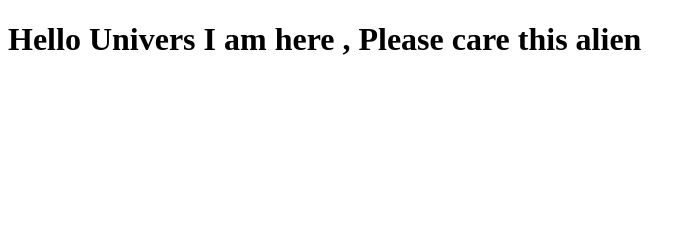
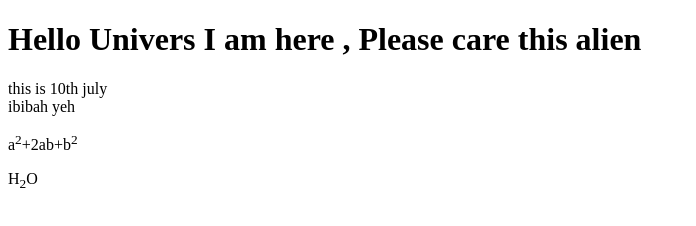
Before and after one commit to emamuddin10/digital-agency, a plain HTML site: page index.html in a window 1280 px wide. Shown: the whole page, without its empty margins (0-696 px from the left). Drawn offline with Linux system fonts and the light colour scheme.

Commit message:
add some new tag

```diff
--- a/index.html
+++ b/index.html
@@ -7,5 +7,9 @@
 </head>
 <body>
     <h1>Hello Univers I am here , Please care this alien</h1>
+    <time datetime="07.09.2024">this is 10th july</time><br>
+    <bdo dir="rtl">hey habibi</bdo>
+    <p>a<sup>2</sup>+2ab+b<sup>2</sup></p>
+    <p>H<sub>2</sub>O</p>
 </body>
 </html>
```
